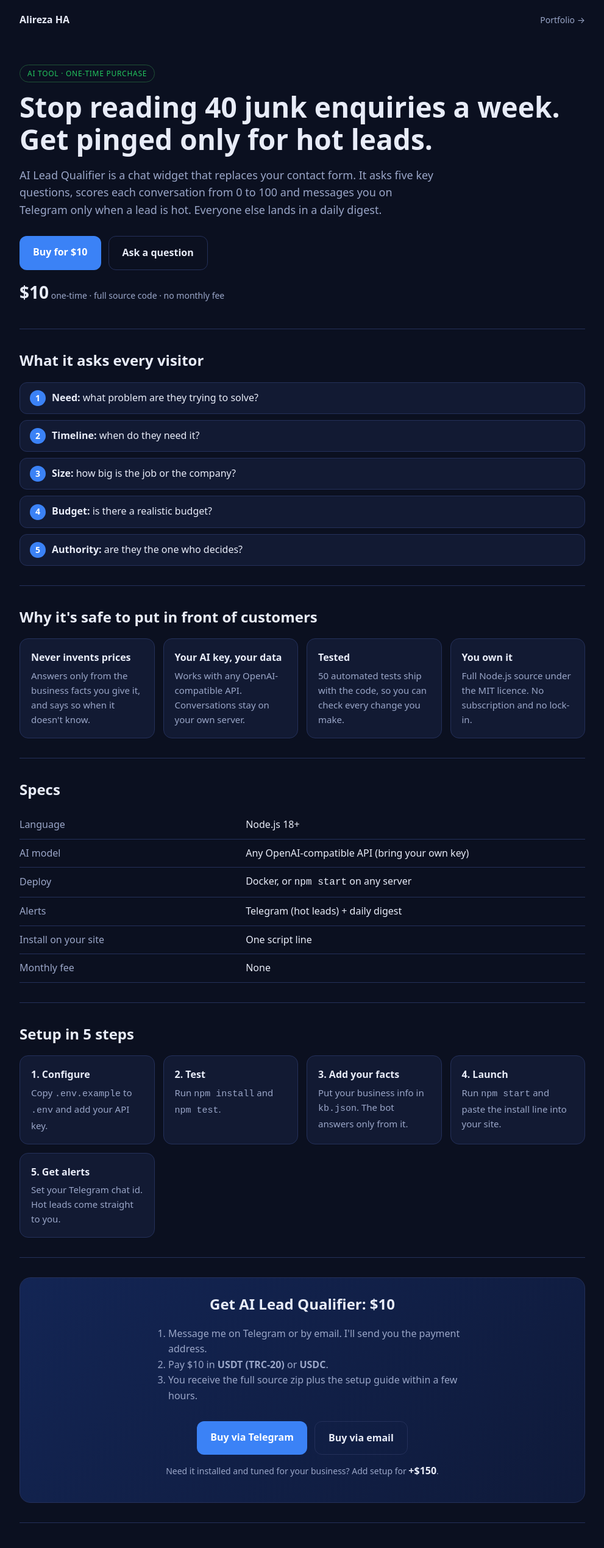
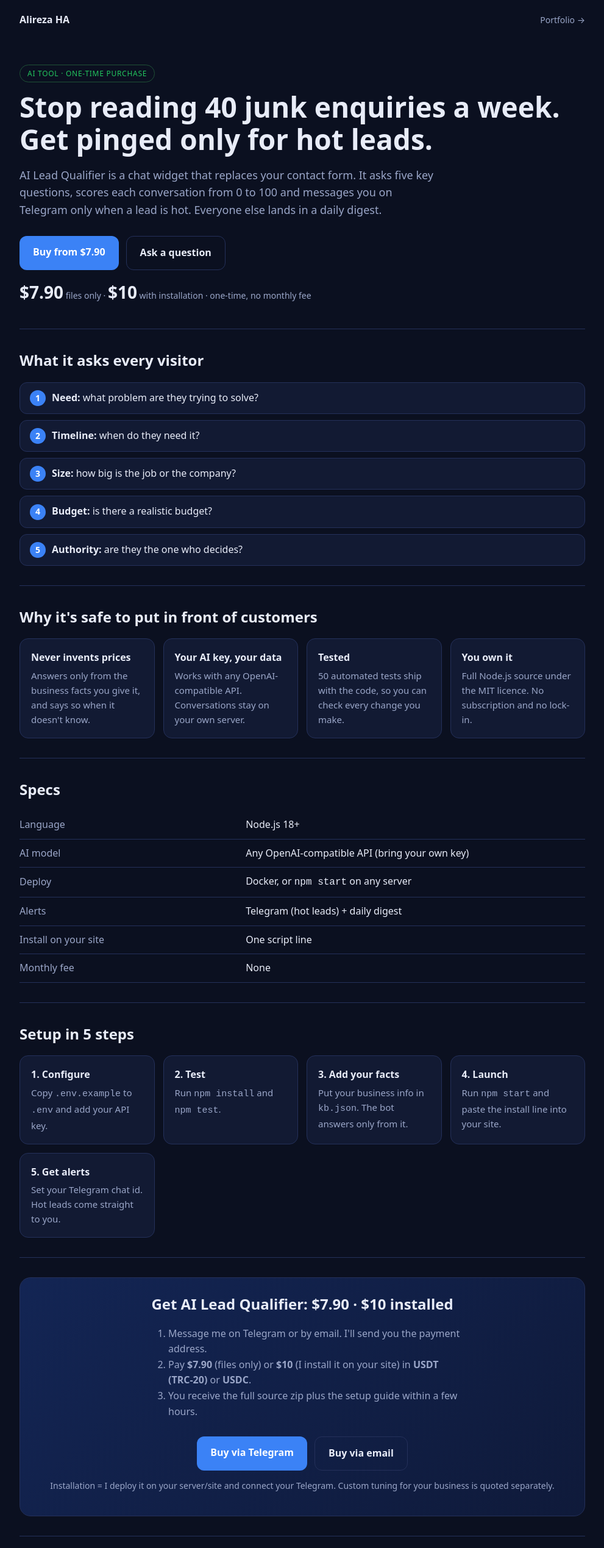
Before and after one commit to cactus1382/ai-lead-qualifier, a plain HTML site: page index.html in a window 1280 px wide. Shown: the top 2539 px of the page at 61% size, without its empty margins (144-1135 px from the left). Drawn offline with Linux system fonts and the light colour scheme.

Commit message:
Pricing: $7.90 files only, $10 with installation
Co-Authored-By: Claude Opus 5.5 <noreply@anthropic.com>

```diff
--- a/index.html
+++ b/index.html
@@ -3,10 +3,10 @@
 <head>
 <meta charset="utf-8">
 <meta name="viewport" content="width=device-width,initial-scale=1">
-<title>AI Lead Qualifier — $10 | Alireza HA</title>
-<meta name="description" content="A chat widget that replaces your contact form, asks 5 key questions, scores each lead 0–100 and pings you on Telegram only for hot leads. Full Node.js source, MIT, 50 tests. $10 one-time.">
+<title>AI Lead Qualifier — from $7.90 | Alireza HA</title>
+<meta name="description" content="A chat widget that replaces your contact form, asks 5 key questions, scores each lead 0–100 and pings you on Telegram only for hot leads. Full Node.js source, MIT, 50 tests. $7.90 files, $10 with setup.">
 <meta property="og:title" content="AI Lead Qualifier — only hot leads reach you">
-<meta property="og:description" content="Replaces your contact form. Asks 5 questions, scores 0–100, alerts you on Telegram only for hot leads. $10 one-time, full source.">
+<meta property="og:description" content="Replaces your contact form. Asks 5 questions, scores 0–100, alerts you on Telegram only for hot leads. $7.90 one-time, full source ($10 installed).">
 <meta property="og:type" content="product">
 <style>
 :root{--bg:#0b1020;--card:#121a33;--line:#24305a;--text:#e8ecf8;--mute:#9aa6c8;--acc:#3b82f6;--acc2:#22c55e}
@@ -57,10 +57,10 @@ footer a{color:var(--mute)}
   <h1>Stop reading 40 junk enquiries a week.<br>Get pinged only for hot leads.</h1>
   <p class="lead">AI Lead Qualifier is a chat widget that replaces your contact form. It asks five key questions, scores each conversation from 0 to 100 and messages you on Telegram only when a lead is hot. Everyone else lands in a daily digest.</p>
   <div class="cta">
-    <a class="btn p" href="#buy">Buy for $10</a>
+    <a class="btn p" href="#buy">Buy from $7.90</a>
     <a class="btn s" href="https://t.me/alirha82?text=Hi%20Alireza%2C%20I%27m%20interested%20in%20the%20AI%20Lead%20Qualifier">Ask a question</a>
   </div>
-  <p class="price"><b>$10</b> one-time · full source code · no monthly fee</p>
+  <p class="price"><b>$7.90</b> files only · <b>$10</b> with installation · one-time, no monthly fee</p>
 </div>
 
 <section>
@@ -109,17 +109,17 @@ footer a{color:var(--mute)}
 
 <section id="buy">
   <div class="buy">
-    <h2>Get AI Lead Qualifier: $10</h2>
+    <h2>Get AI Lead Qualifier: $7.90 · $10 installed</h2>
     <ol>
       <li>Message me on Telegram or by email. I'll send you the payment address.</li>
-      <li>Pay $10 in <b>USDT (TRC-20)</b> or <b>USDC</b>.</li>
+      <li>Pay <b>$7.90</b> (files only) or <b>$10</b> (I install it on your site) in <b>USDT (TRC-20)</b> or <b>USDC</b>.</li>
       <li>You receive the full source zip plus the setup guide within a few hours.</li>
     </ol>
     <div class="cta" style="justify-content:center">
-      <a class="btn p" href="https://t.me/alirha82?text=Hi%20Alireza%2C%20I%27d%20like%20to%20buy%20the%20AI%20Lead%20Qualifier%20(%2410)">Buy via Telegram</a>
+      <a class="btn p" href="https://t.me/alirha82?text=Hi%20Alireza%2C%20I%27d%20like%20to%20buy%20the%20AI%20Lead%20Qualifier%20(%247.90%20files%20%2F%20%2410%20installed)">Buy via Telegram</a>
       <a class="btn s" href="mailto:alimb5554@gmail.com?subject=AI%20Lead%20Qualifier%20%E2%80%94%20purchase">Buy via email</a>
     </div>
-    <p class="price">Need it installed and tuned for your business? Add setup for <b style="font-size:16px">+$150</b>.</p>
+    <p class="price">Installation = I deploy it on your server/site and connect your Telegram. Custom tuning for your business is quoted separately.</p>
   </div>
 </section>
 
```
Also changed, not shown: 1 other file.
